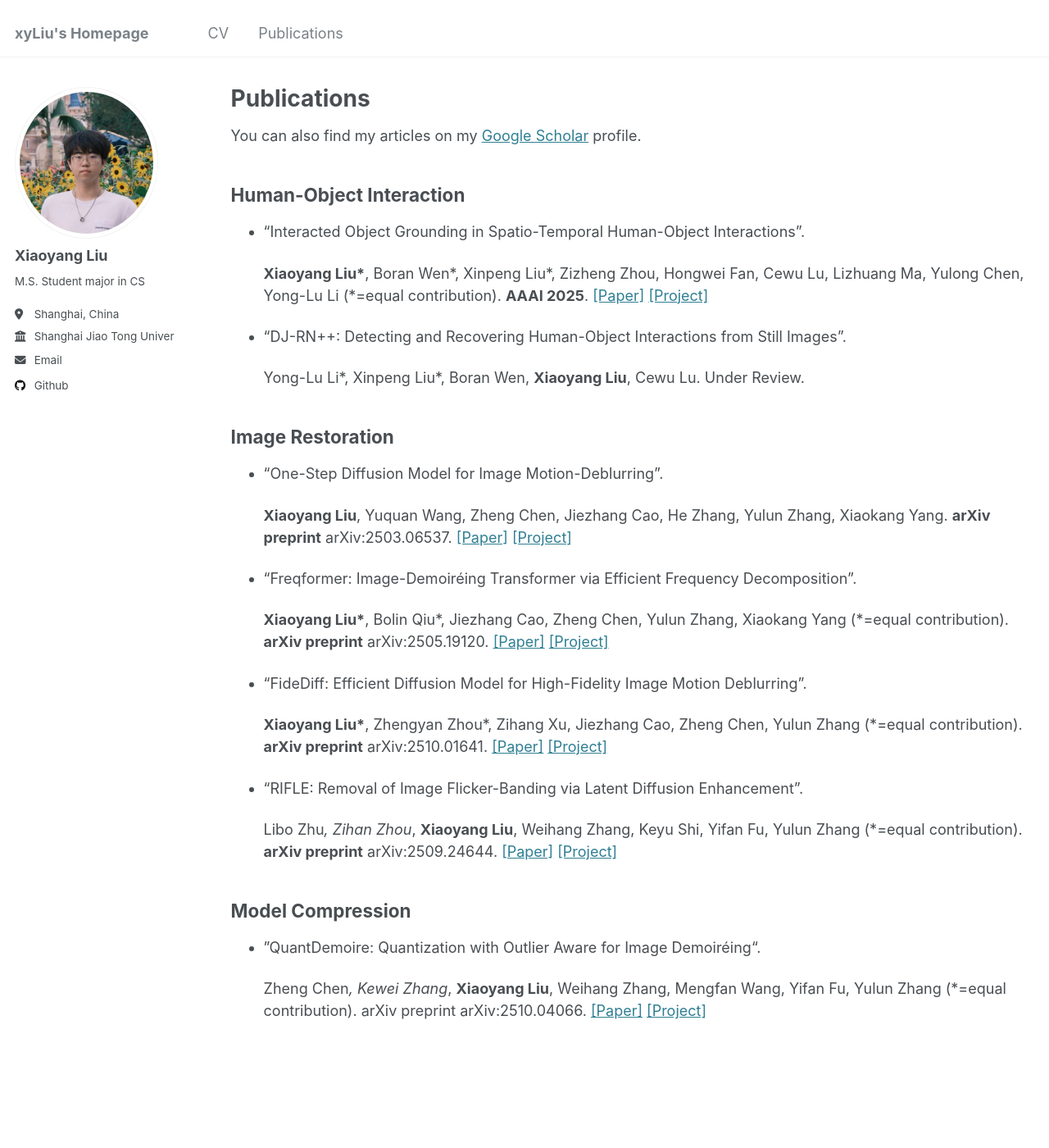
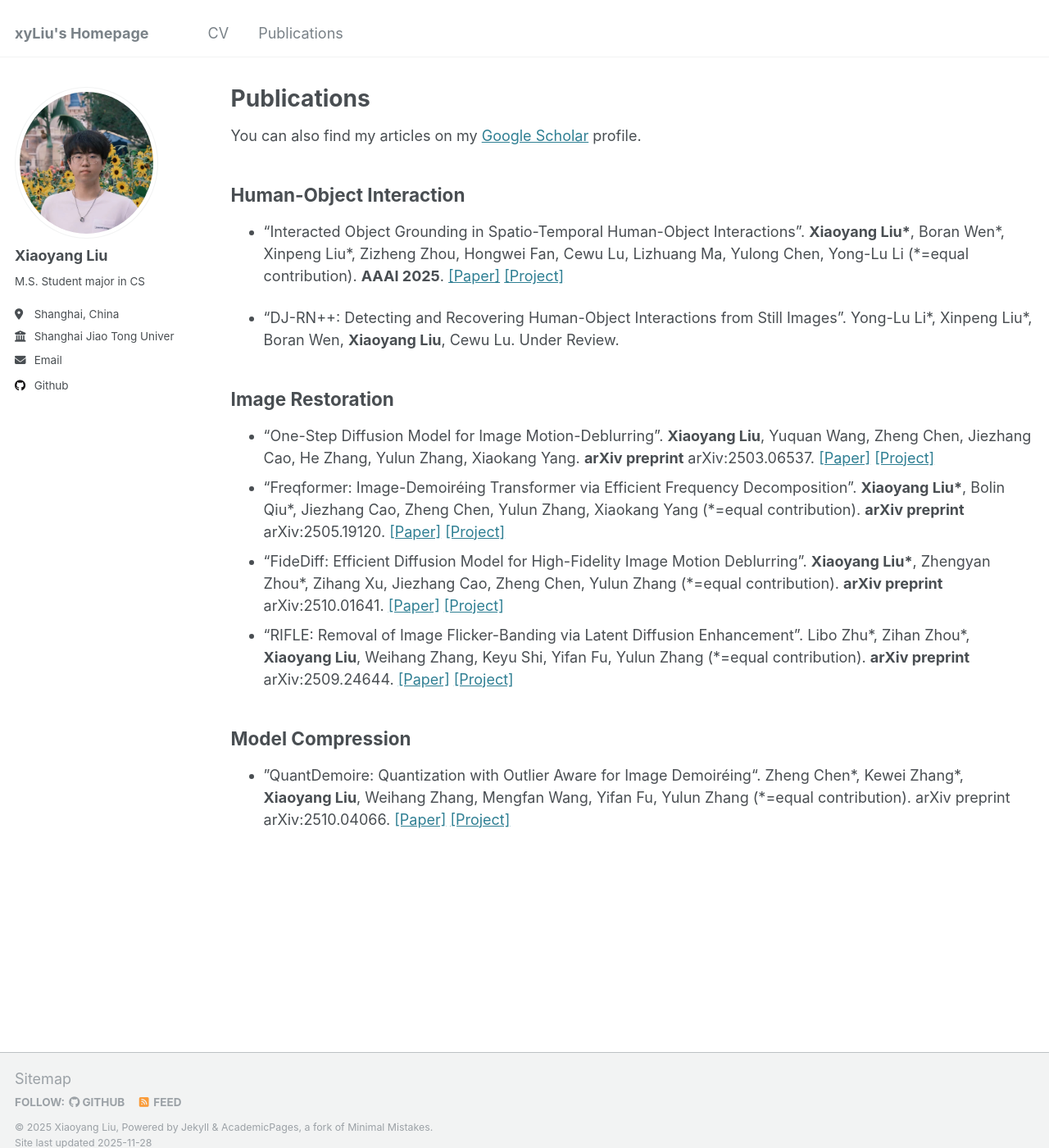
Before and after one commit to xyLiu339/xyliu339.github.io, a Jekyll site: the page built from _pages/publications.md, in a window 1280 px wide and 1400 px high. Shown: the whole window at 82% size. Built offline with Jekyll 4.4.1, drawn with Linux system fonts in a browser that asks for light colours.

Commit message:
20251128-3

```diff
--- a/_pages/publications.md
+++ b/_pages/publications.md
@@ -10,30 +10,23 @@ You can also find my articles on my [Google Scholar](https://scholar.google.com/
 
 ## Human-Object Interaction
 - "Interacted Object Grounding in Spatio-Temporal Human-Object Interactions".
-
   **Xiaoyang Liu\***, Boran Wen\*, Xinpeng Liu\*, Zizheng Zhou, Hongwei Fan, Cewu Lu, Lizhuang Ma, Yulong Chen, Yong-Lu Li (\*=equal contribution). **AAAI 2025**. [[Paper]](https://arxiv.org/abs/2412.19542) [[Project]](https://github.com/DirtyHarryLYL/HAKE-AVA)
 
 - "DJ-RN++: Detecting and Recovering
 Human-Object Interactions from Still Images".
-
   Yong-Lu Li\*, Xinpeng Liu\*, Boran Wen, **Xiaoyang Liu**, Cewu Lu. Under Review.
 
 ## Image Restoration
 - "One-Step Diffusion Model for Image Motion-Deblurring".
-
   **Xiaoyang Liu**, Yuquan Wang, Zheng Chen, Jiezhang Cao, He Zhang, Yulun Zhang, Xiaokang Yang. **arXiv preprint** arXiv:2503.06537. [[Paper]](https://arxiv.org/abs/2503.06537) [[Project]](https://github.com/xyLiu339/OSDD)
 - "Freqformer: Image-Demoiréing Transformer via Efficient Frequency Decomposition".
-
   **Xiaoyang Liu\***, Bolin Qiu*, Jiezhang Cao, Zheng Chen, Yulun Zhang, Xiaokang Yang (\*=equal contribution). **arXiv preprint** arXiv:2505.19120. [[Paper]](http://arxiv.org/abs/2505.19120) [[Project]](https://github.com/xyLiu339/Freqformer)
 - "FideDiff: Efficient Diffusion Model for High-Fidelity Image Motion Deblurring".
-
   **Xiaoyang Liu\***, Zhengyan Zhou\*, Zihang Xu, Jiezhang Cao, Zheng Chen, Yulun Zhang (\*=equal contribution). **arXiv preprint** arXiv:2510.01641. [[Paper]](https://arxiv.org/abs/2510.01641) [[Project]](https://github.com/xyLiu339/FideDiff)
 - "RIFLE: Removal of Image Flicker-Banding via Latent Diffusion Enhancement".
-
-  Libo Zhu*, Zihan Zhou*, **Xiaoyang Liu**, Weihang Zhang, Keyu Shi, Yifan Fu, Yulun Zhang (\*=equal contribution). **arXiv preprint** arXiv:2509.24644. [[Paper]](https://arxiv.org/abs/2509.24644) [[Project]](https://github.com/libozhu03/RIFLE)
+  Libo Zhu\*, Zihan Zhou\*, **Xiaoyang Liu**, Weihang Zhang, Keyu Shi, Yifan Fu, Yulun Zhang (\*=equal contribution). **arXiv preprint** arXiv:2509.24644. [[Paper]](https://arxiv.org/abs/2509.24644) [[Project]](https://github.com/libozhu03/RIFLE)
 
 
 ## Model Compression
 - ”QuantDemoire: Quantization with Outlier Aware for Image Demoiréing“.
-
-  Zheng Chen*, Kewei Zhang*, **Xiaoyang Liu**, Weihang Zhang, Mengfan Wang, Yifan Fu, Yulun Zhang (\*=equal contribution). arXiv preprint arXiv:2510.04066. [[Paper]](https://arxiv.org/abs/2510.04066) [[Project]](https://github.com/zhengchen1999/QuantDemoire)
+  Zheng Chen\*, Kewei Zhang\*, **Xiaoyang Liu**, Weihang Zhang, Mengfan Wang, Yifan Fu, Yulun Zhang (\*=equal contribution). arXiv preprint arXiv:2510.04066. [[Paper]](https://arxiv.org/abs/2510.04066) [[Project]](https://github.com/zhengchen1999/QuantDemoire)
```
